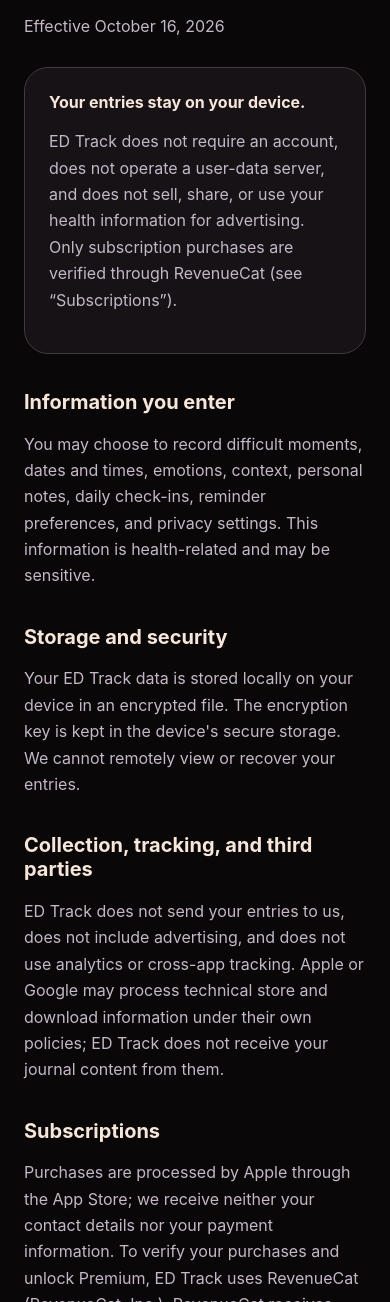
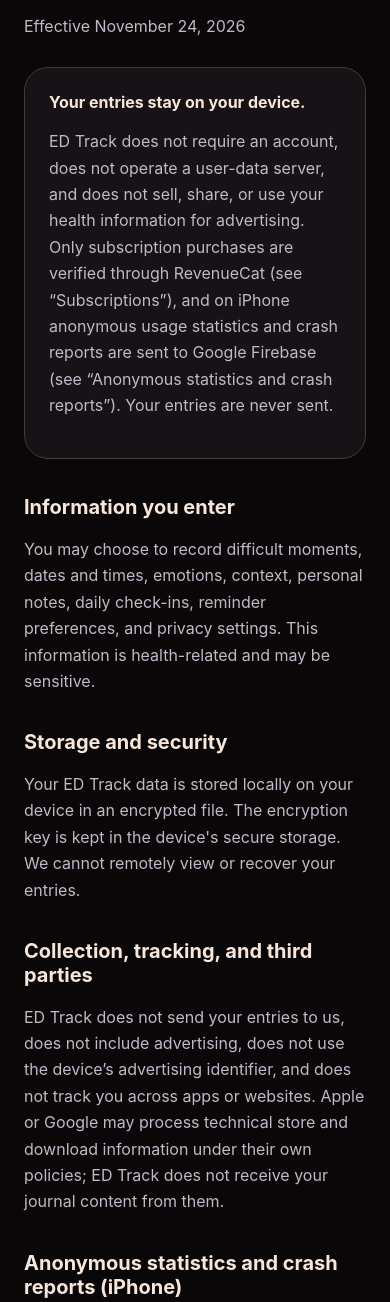
Before and after one commit to amiirapro-ai/amiirapro-ai.github.io, a plain HTML site: page ed-track/privacy/index.html in a window 390 px wide. Shown: the part 190-1492 px from the top of the page. Drawn offline with Linux system fonts and the light colour scheme.

Commit message:
ED Track : confidentialité 1.0.2 (statistiques anonymes et plantages, Firebase iPhone)
Co-Authored-By: Claude Opus 5.5 <noreply@anthropic.com>

```diff
--- a/ed-track/privacy/index.html
+++ b/ed-track/privacy/index.html
@@ -21,11 +21,11 @@
     <main>
       <p class="eyebrow">ED Track · Eating Disorder Tracker</p>
       <h1>Privacy Policy</h1>
-      <p>Effective October 16, 2026</p>
+      <p>Effective November 24, 2026</p>
 
       <div class="card">
         <strong>Your entries stay on your device.</strong>
-        <p>ED Track does not require an account, does not operate a user-data server, and does not sell, share, or use your health information for advertising. Only subscription purchases are verified through RevenueCat (see “Subscriptions”).</p>
+        <p>ED Track does not require an account, does not operate a user-data server, and does not sell, share, or use your health information for advertising. Only subscription purchases are verified through RevenueCat (see “Subscriptions”), and on iPhone anonymous usage statistics and crash reports are sent to Google Firebase (see “Anonymous statistics and crash reports”). Your entries are never sent.</p>
       </div>
 
       <h2>Information you enter</h2>
@@ -35,7 +35,10 @@
       <p>Your ED Track data is stored locally on your device in an encrypted file. The encryption key is kept in the device's secure storage. We cannot remotely view or recover your entries.</p>
 
       <h2>Collection, tracking, and third parties</h2>
-      <p>ED Track does not send your entries to us, does not include advertising, and does not use analytics or cross-app tracking. Apple or Google may process technical store and download information under their own policies; ED Track does not receive your journal content from them.</p>
+      <p>ED Track does not send your entries to us, does not include advertising, does not use the device’s advertising identifier, and does not track you across apps or websites. Apple or Google may process technical store and download information under their own policies; ED Track does not receive your journal content from them.</p>
+
+      <h2>Anonymous statistics and crash reports (iPhone)</h2>
+      <p>To improve the app, the iPhone version uses Google Firebase (Google Analytics for Firebase and Firebase Crashlytics, Google LLC). It sends anonymous usage statistics (which screens and features are used, app and iOS version, device model, country) and crash reports. This data never contains your entries (moments, emotions, triggers, notes, check-ins) or any health information, is not linked to your identity, and is not used for advertising or tracking. Firebase associates it with a random installation identifier that is reset if you delete the app. Firebase’s privacy information: <a href="https://firebase.google.com/support/privacy">firebase.google.com/support/privacy</a>. The Android version sends no statistics or crash reports.</p>
 
       <h2>Subscriptions</h2>
       <p>Purchases are processed by Apple through the App Store; we receive neither your contact details nor your payment information. To verify your purchases and unlock Premium, ED Track uses RevenueCat (RevenueCat, Inc.). RevenueCat receives your App Store purchase history (product, date, price, transaction identifiers), an anonymous identifier generated by the app, and technical information (device model, iOS and app version, App Store country). This data is used only to manage your subscription: it is not linked to your identity and is never used for tracking or advertising. Your entries are never sent. RevenueCat’s privacy policy: <a href="https://www.revenuecat.com/privacy">revenuecat.com/privacy</a>.</p>
```
